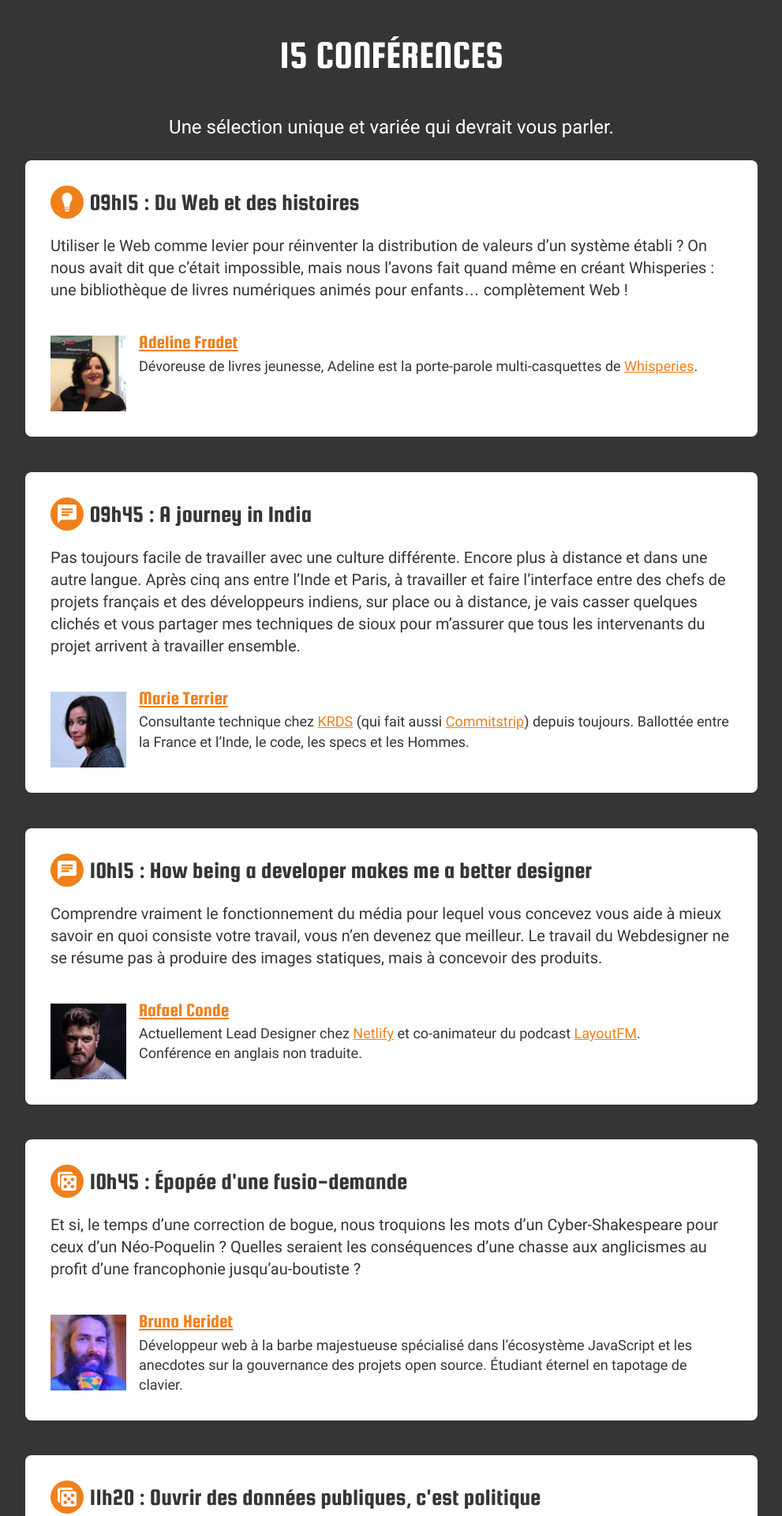
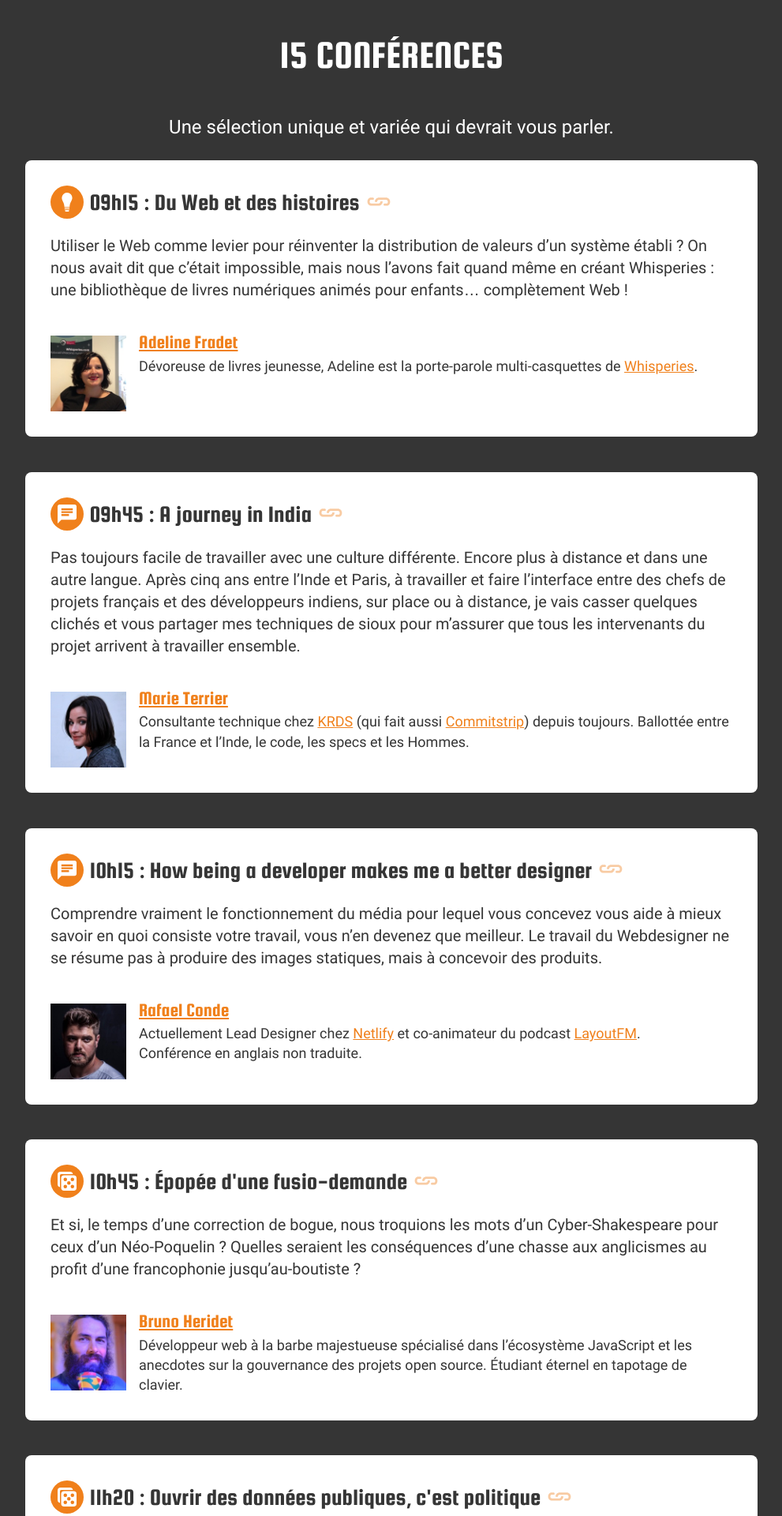
Before and after one commit to sudweb/2017, a Jekyll site: the page built from programme.html, in a window 1280 px wide. Shown: the part 1401-3321 px from the top of the page at 79% size, without its empty margins (144-1135 px from the left). Built offline with Jekyll 4.4.1, drawn with Linux system fonts in a browser that asks for light colours.

Commit message:
Ancres vers les conférences

```diff
--- a/_includes/speakers.html
+++ b/_includes/speakers.html
@@ -7,7 +7,8 @@
     </svg>
   </figure>
   {% endif %}
-  <h4 class="pres-title tiny-title-size">{{ conference.date | date: "%Hh%M" }} : {{ conference.title }}</h4>
+
+  <h4 class="pres-title tiny-title-size" id="{{ conference.title | slugify }}">{{ conference.date | date: "%Hh%M" }} : {{ conference.title }} <a class="orange link" href="#{{ conference.title | slugify }}"><svg class="svg-size" viewBox="0 0 400 400"><use xlink:href="{{ site.baseurl }}/assets/images/symbol-defs.svg#link" /></svg></a></h4>
 
   <div class="pres-desc">
     {{ conference.description | markdownify }}
```
